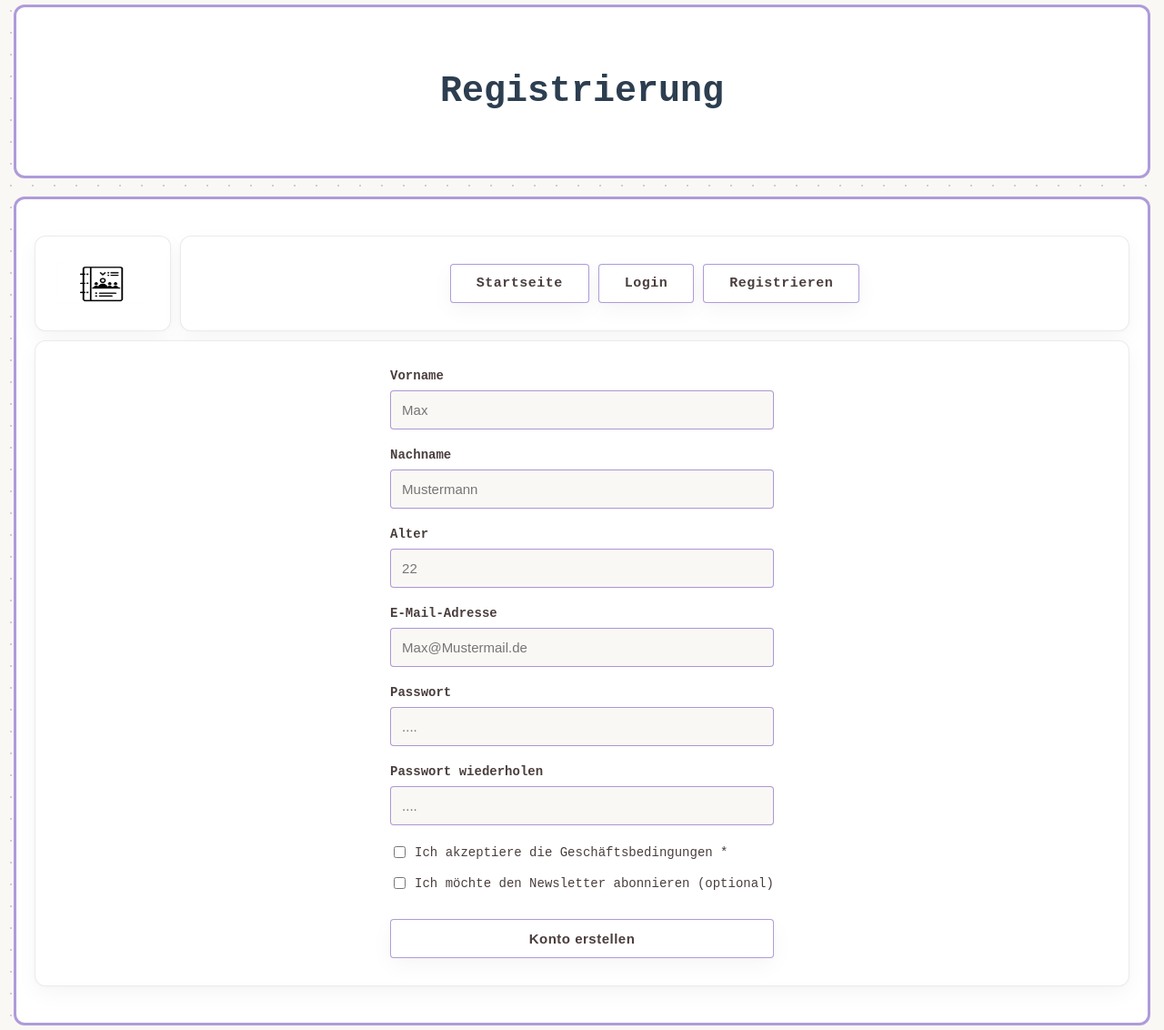
After one commit to Deniz-03/DBWebPraktikum, a Flask app: page /register in a window 1280 px wide. The commit adds this page. Shown: the whole page at 91% size. Run offline with Flask 3, Linux system fonts and the light colour scheme.

Commit message:
register.html (work in progress) hinzugefügt

```diff
--- a/auth/routes.py
+++ b/auth/routes.py
@@ -15,5 +15,13 @@ def login():
     if request.method == 'GET':
         return render_template("auth/login.html")
     else:
-        #TODO Angemeldeten Nutzer weiterleiten
+        #TODO Angemeldeten Nutzer weiterleiten bzw. Nutzer anmelden
         pass
+
+@auth_bp.route('/register', methods=['GET', 'POST'])
+def register():
+    if request.method == 'GET':
+        return render_template("auth/register.html")
+    else:
+        #TODO Registrierung abschließen und Nutzer anlegen
+        pass
--- /dev/null
+++ b/templates/auth/register.html
@@ -0,0 +1,51 @@
+{% extends 'base.html' %}
+
+{% block title %}Registrierung{% endblock %}
+{% block header %}Registrierung{% endblock %}
+
+<!--die Sidebar wird hier nicht benötigt, also wird sie überschrieben-->
+{% block spezNav %}
+{% endblock %}
+
+<!--Dieser Block sorgt dafür, dass der contentDiv
+die gesamte Breite ausnutzt, wenn die Sidebar nicht verwendet wird-->
+{% block contentClass %}fullWidth{% endblock %}
+
+{% block content %}
+    <form action="{{ url_for('auth.register') }}" method="POST">
+            <div class="inpt">
+                <label for="Vorname">Vorname</label>
+                <input type="text" name="Vorname" id="Vorname" value="" placeholder="Max" required>
+            </div>
+            <div class="inpt">
+                <label for="Nachname">Nachname</label>
+                <input type="text" name="Nachname" id="Nachname" value="" placeholder="Mustermann" required>
+            </div>
+            <div class="inpt">
+                <label for="Alter">Alter</label>
+                <input type="number" name="Alter" id="Alter" value="" placeholder="22" min="0" required>
+            </div>
+            <div class="inpt">
+                <label for="Email">E-Mail-Adresse</label>
+                <input type="email" name="Email" id="Email" value="" placeholder="Max@Mustermail.de" required>
+            </div>
+            <div class="inpt">
+                <label for="Passwort">Passwort</label>
+                <input type="password" name="Passwort" id="Passwort" value="" placeholder="...." required>
+            </div>
+            <div class="inpt">
+                <label for="Passwort wiederholen">Passwort wiederholen</label>
+                <input type="password" name="Passwort wiederholen" id="Passwort wiederholen" value="" placeholder="...." required>
+            </div>
+            <div class="checkbox">
+                <input type="checkbox" name="agb" id="agb" required>
+                <label for="agb">Ich akzeptiere die Geschäftsbedingungen *</label>
+            </div>
+            <div class="checkbox">
+                <input type="checkbox" name="newsletter" id="newsletter">
+                <label for="newsletter">Ich möchte den Newsletter abonnieren (optional)</label>
+            </div>
+
+            <button type="submit" class="link submit">Konto erstellen</button>
+    </form>
+{% endblock %}
--- a/templates/base.html
+++ b/templates/base.html
@@ -28,11 +28,12 @@
             <a href="" class="link">Profil</a>
             <a href="" class="link">Ausloggen</a>
 
-            <a href="" class="link">Registrieren</a>
+
             <a href="" class="link">Produkte</a>
             -->
             <a href="{{ url_for('auth.index') }}" class="link">Startseite</a>
             <a href="{{ url_for('auth.login') }}" class="link">Login</a>
+            <a href="{{ url_for('auth.register') }}" class="link">Registrieren</a>
         </div>
 
         {% block spezNav %}
```
Also changed, not shown: templates/auth/login.html (+11 -2 lines).
